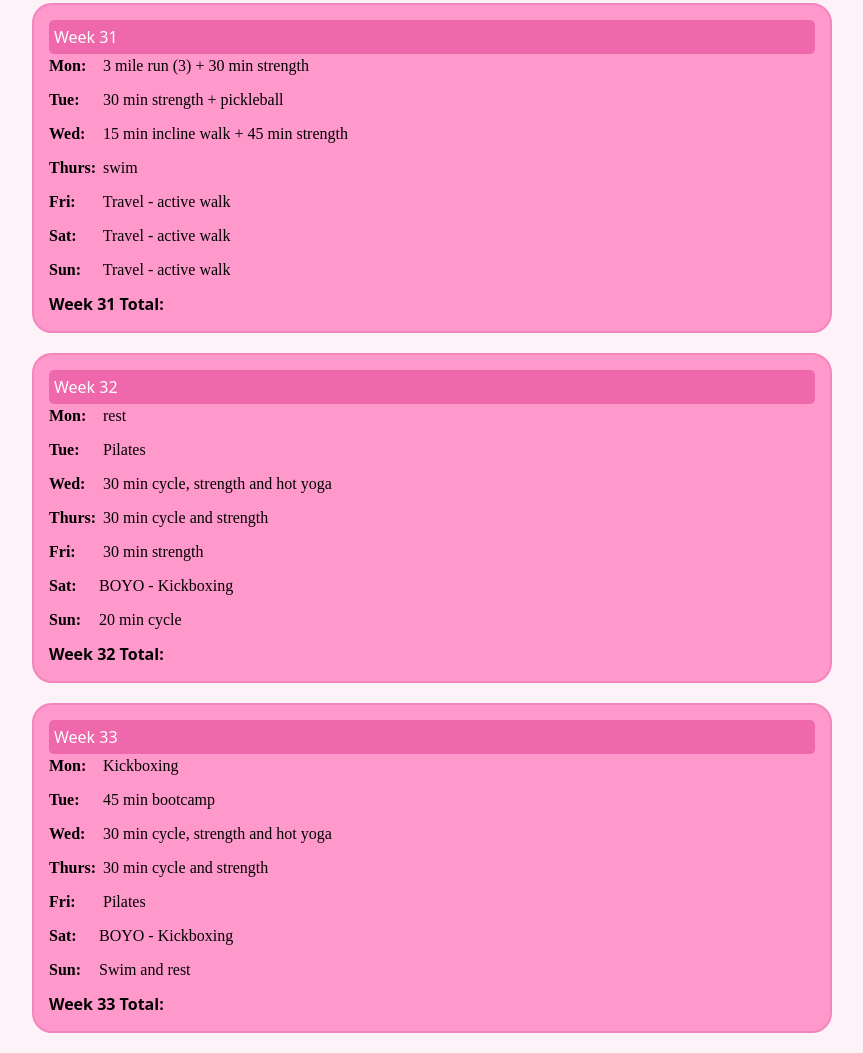
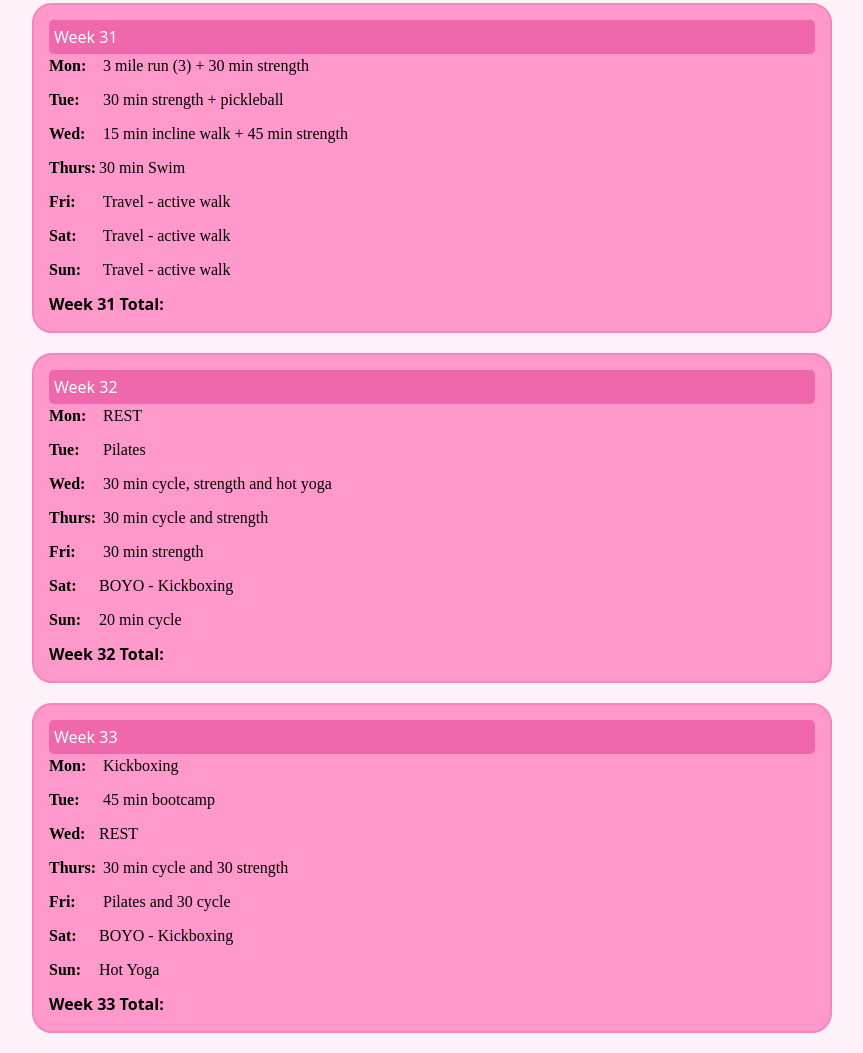
Before and after one commit to judyeffendi/judyeffendi, a plain HTML site: page traininglogs.html in a window 1280 px wide. Shown: the part 10740-11793 px from the top of the page, without its empty margins (208-1071 px from the left). Drawn offline with nearby package versions, Linux system fonts and the light colour scheme.

Commit message:
update text

```diff
--- a/traininglogs.html
+++ b/traininglogs.html
@@ -405,7 +405,7 @@
                     <div class="day-entry"><strong>Tue:</strong> 45 min bike bootcamp</div>
                     <div class="day-entry"><strong>Wed:</strong> run (2) + hot yoga</div>
                     <div class="day-entry"><strong>Thurs:</strong> Pilates</div>
-                    <div class="day-entry"><strong>Fri:</strong> rest BDAYYY</div>
+                    <div class="day-entry"><strong>Fri:</strong>REST BDAYYY</div>
                     <div class="day-entry"><strong>Sat:</strong> Pilates</div>
                     <div class="day-entry"><strong>Sun:</strong> Rest</div>
                     <div><strong>Week 29 Total:</strong></div>
@@ -428,7 +428,7 @@
                     <div class="day-entry"><strong>Mon:</strong> 3 mile run (3) + 30 min strength</div>
                     <div class="day-entry"><strong>Tue:</strong> 30 min strength + pickleball</div>
                     <div class="day-entry"><strong>Wed:</strong> 15 min incline walk + 45 min strength</div>
-                    <div class="day-entry"><strong>Thurs:</strong> swim</div>
+                    <div class="day-entry"><strong>Thurs:</strong>30 min Swim</div>
                     <div class="day-entry"><strong>Fri:</strong> Travel - active walk</div>
                     <div class="day-entry"><strong>Sat:</strong> Travel - active walk</div>
                     <div class="day-entry"><strong>Sun:</strong> Travel - active walk</div>
@@ -437,7 +437,7 @@
 
                 <div class="week-box">
                     <h2>Week 32</h2>
-                    <div class="day-entry"><strong>Mon:</strong> rest</div>
+                    <div class="day-entry"><strong>Mon:</strong> REST</div>
                     <div class="day-entry"><strong>Tue:</strong> Pilates</div>
                     <div class="day-entry"><strong>Wed:</strong> 30 min cycle, strength and hot yoga</div>
                     <div class="day-entry"><strong>Thurs:</strong> 30 min cycle and strength</div>
@@ -451,11 +451,11 @@
                     <h2>Week 33</h2>
                     <div class="day-entry"><strong>Mon:</strong> Kickboxing</div>
                     <div class="day-entry"><strong>Tue:</strong> 45 min bootcamp</div>
-                    <div class="day-entry"><strong>Wed:</strong> 30 min cycle, strength and hot yoga</div>
-                    <div class="day-entry"><strong>Thurs:</strong> 30 min cycle and strength</div>
-                    <div class="day-entry"><strong>Fri:</strong> Pilates</div>
+                    <div class="day-entry"><strong>Wed:</strong>REST</div>
+                    <div class="day-entry"><strong>Thurs:</strong> 30 min cycle and 30 strength</div>
+                    <div class="day-entry"><strong>Fri:</strong> Pilates and 30 cycle</div>
                     <div class="day-entry"><strong>Sat:</strong>BOYO - Kickboxing</div>
-                    <div class="day-entry"><strong>Sun:</strong>Swim and rest </div>
+                    <div class="day-entry"><strong>Sun:</strong>Hot Yoga</div>
                     <div><strong>Week 33 Total:</strong></div>
                 </div>
 
```
